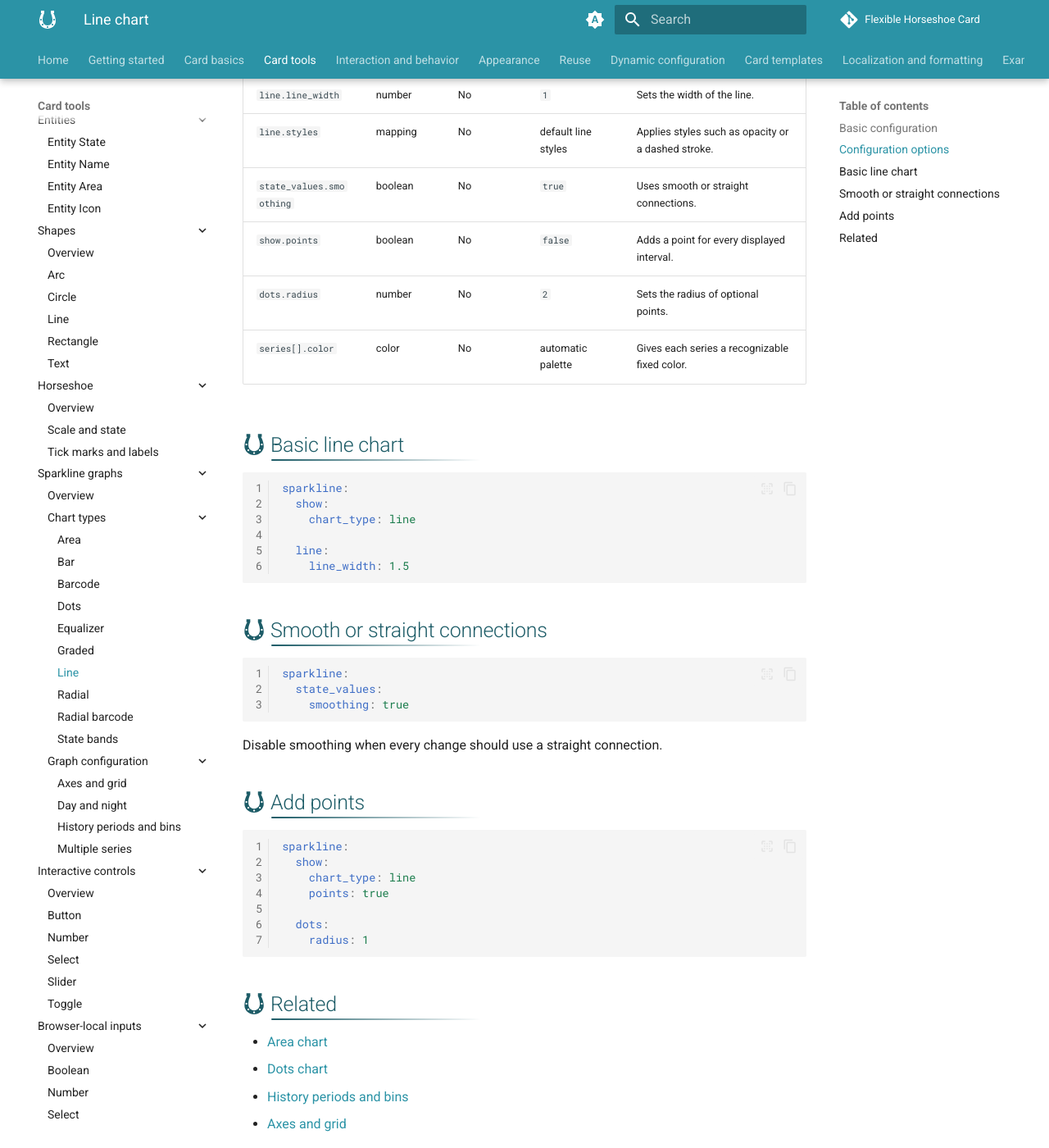
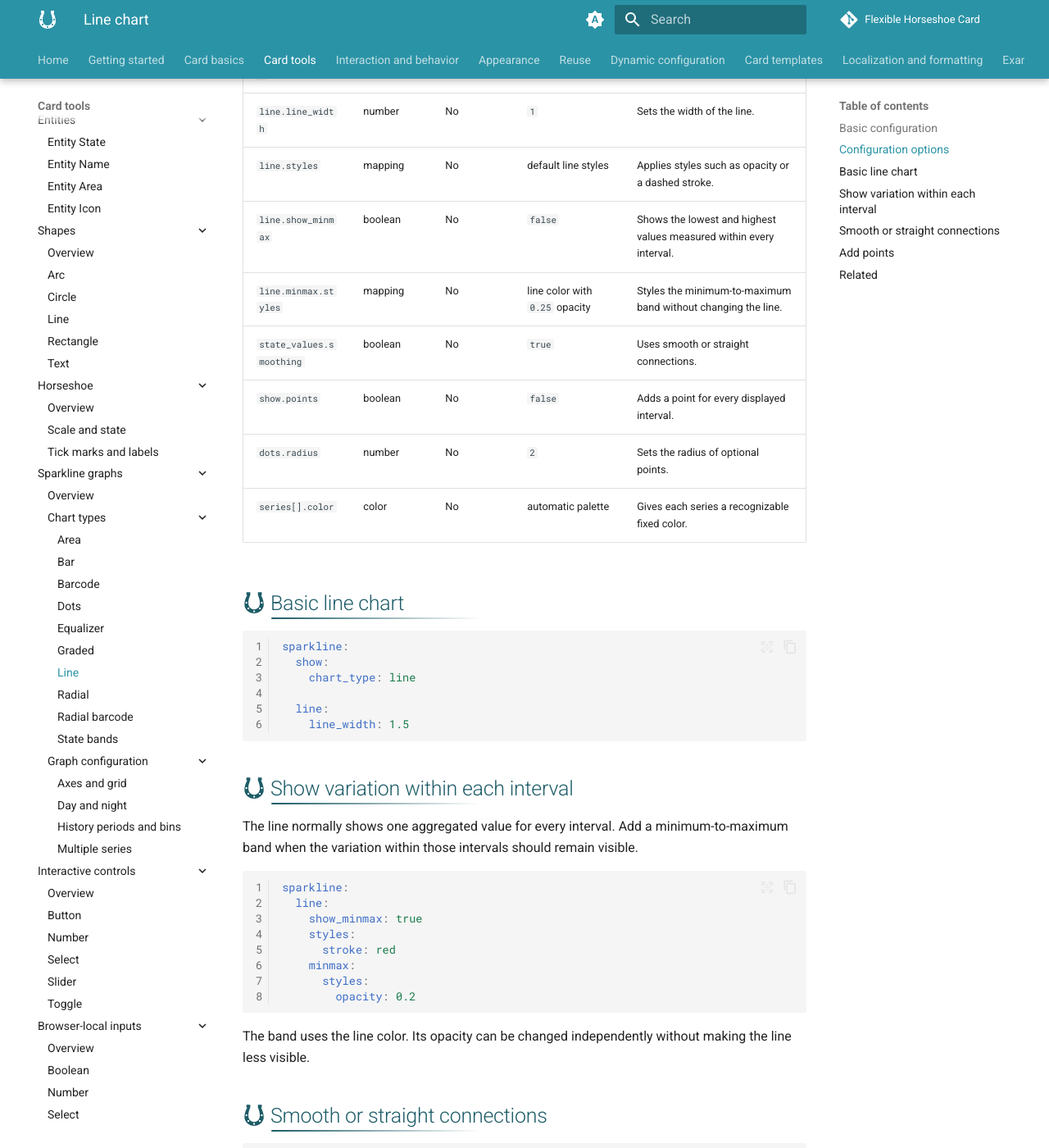
Before and after one commit to AmoebeLabs/flex-horseshoe-card, an MkDocs documentation site: the page built from docs/docs/tools/sparkline/line-chart.md, in a window 1280 px wide and 1400 px high, scrolled down 1148 px. Shown: the whole window at 82% size. Built offline with MkDocs 1.6.1 and Material for MkDocs 9.7.7, drawn with Linux system fonts in a browser that asks for light colours; comment, search, counter and statistics services are not loaded.

Commit message:
Add line config for styling, including minmax styling

````diff
--- a/docs/docs/tools/sparkline/line-chart.md
+++ b/docs/docs/tools/sparkline/line-chart.md
@@ -55,6 +55,8 @@ layout:
 | `show.chart_type` | string | No | `line` | Displays a line chart. |
 | `line.line_width` | number | No | `1` | Sets the width of the line. |
 | `line.styles` | mapping | No | default line styles | Applies styles such as opacity or a dashed stroke. |
+| `line.show_minmax` | boolean | No | `false` | Shows the lowest and highest values measured within every interval. |
+| `line.minmax.styles` | mapping | No | line color with `0.25` opacity | Styles the minimum-to-maximum band without changing the line. |
 | `state_values.smoothing` | boolean | No | `true` | Uses smooth or straight connections. |
 | `show.points` | boolean | No | `false` | Adds a point for every displayed interval. |
 | `dots.radius` | number | No | `2` | Sets the radius of optional points. |
@@ -70,6 +72,23 @@ sparkline:
   line:
     line_width: 1.5
 ```
+
+## :material-horseshoe: Show variation within each interval
+
+The line normally shows one aggregated value for every interval. Add a minimum-to-maximum band when the variation within those intervals should remain visible.
+
+```yaml linenums="1"
+sparkline:
+  line:
+    show_minmax: true
+    styles:
+      stroke: red
+    minmax:
+      styles:
+        opacity: 0.2
+```
+
+The band uses the line color. Its opacity can be changed independently without making the line less visible.
 
 ## :material-horseshoe: Smooth or straight connections
 
````
Also changed, not shown: 4 other files.
